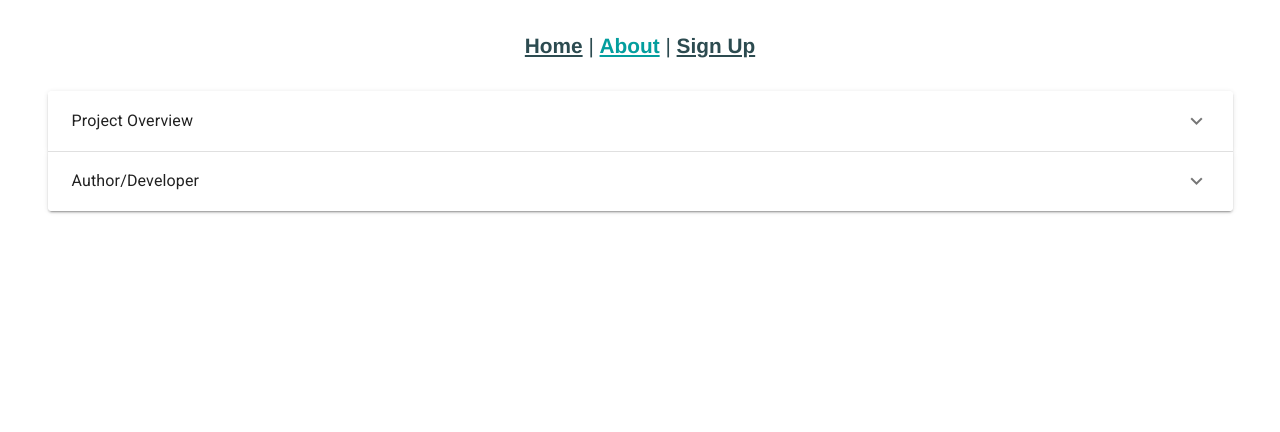
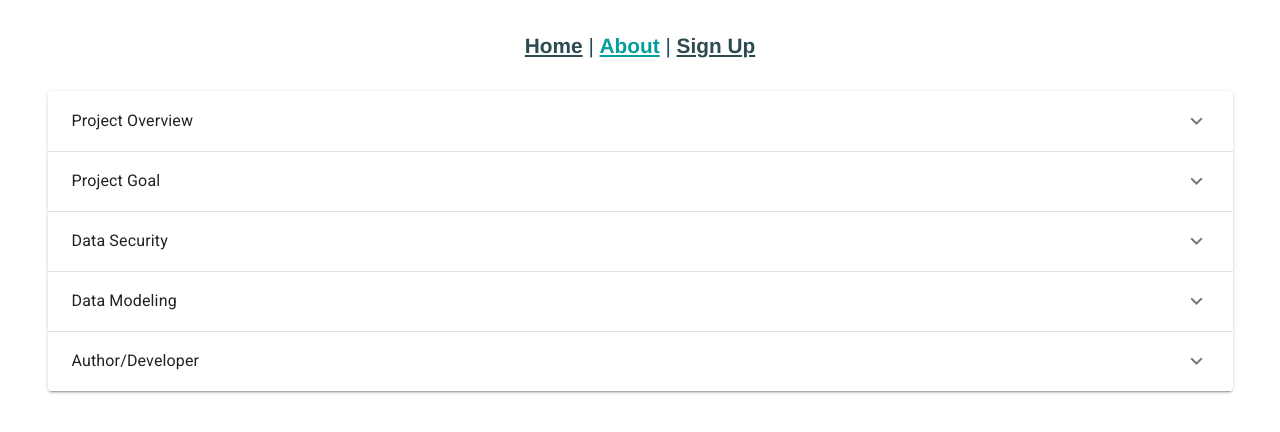
Before and after one commit to riefer02/values-project, a Vue app: page /about in a window 1280 px wide. Shown: the top 432 px of the page. Built offline with nearby package versions, Linux system fonts and the light colour scheme.

Commit message:
new values and faq added

```diff
--- a/src/components/AboutExpansionPanel.vue
+++ b/src/components/AboutExpansionPanel.vue
@@ -19,7 +19,22 @@ export default {
         {
           name: "Project Overview",
           content:
-            "The Values project is a data project designed to collect people's values. The Values project does not ask about race or ethnicity, only age, the user's country of origin and their parent's country of origin.",
+            "The Values Project is a data project designed to collect people's values. The Values Project does not ask about race or ethnicity, only age, the user's country of origin and their parent's country of origin. The project theorizes, that differences in values separates cultures from integrating.",
+        },
+        {
+          name: "Project Goal",
+          content:
+            "The goal of the Values Project is to find relationships between values and environmental influences. These relationships will hopefully shed insight on subtle difference between cultures so that an active conversation can be created in order to foster understanding and unity.",
+        },
+        {
+          name: "Data Security",
+          content:
+            "The Values Project requests user's email to ensure their are no duplicate entries and maintain authenticity of data. Names are collected to see if possible trends emerge between family names and values.",
+        },
+        {
+          name: "Data Modeling",
+          content:
+            "As the Values Project grows data models will be added to the Values Project website. Visitors will be able to explore the data using a variety of filters or retrieve information for their own research.",
         },
         {
           name: "Author/Developer",
--- a/src/components/AgeInput.vue
+++ b/src/components/AgeInput.vue
@@ -15,7 +15,7 @@
 export default {
 	data() {
 		return {
-			slider: 24,
+			slider: 26,
 		};
 	},
 	methods: {
--- a/src/components/FirstValuesInput.vue
+++ b/src/components/FirstValuesInput.vue
@@ -32,6 +32,8 @@ export default {
 			"Respect",
 			"Obedience",
 			"Nature",
+			"Privacy",
+			"Hedonism",
 		],
 	}),
 	methods: {
--- a/src/components/SecondValuesInput.vue
+++ b/src/components/SecondValuesInput.vue
@@ -32,6 +32,8 @@ export default {
 			"Respect",
 			"Obedience",
 			"Nature",
+			"Privacy",
+			"Hedonism",
 		],
 	}),
 	methods: {
--- a/src/components/ThirdValuesInput.vue
+++ b/src/components/ThirdValuesInput.vue
@@ -32,6 +32,8 @@ export default {
 			"Respect",
 			"Obedience",
 			"Nature",
+			"Privacy",
+			"Hedonism",
 		],
 	}),
 	methods: {
```
